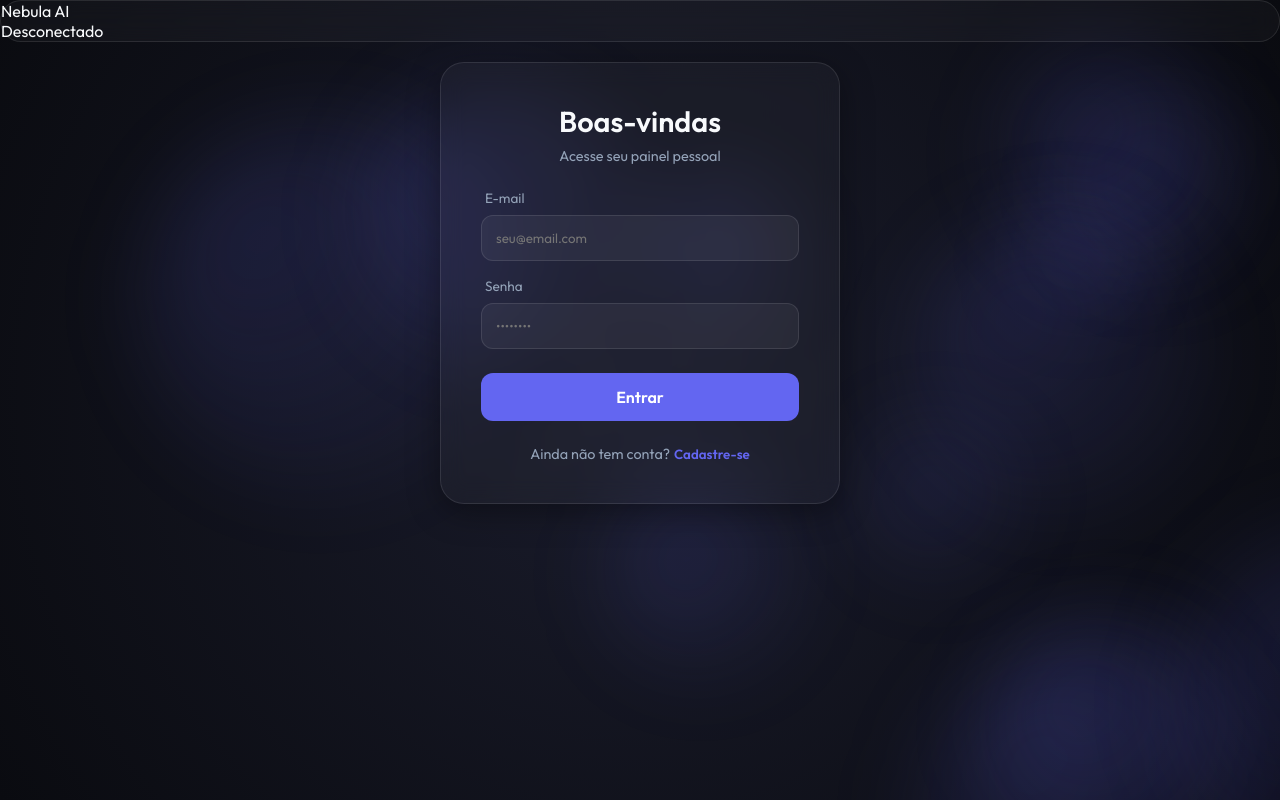
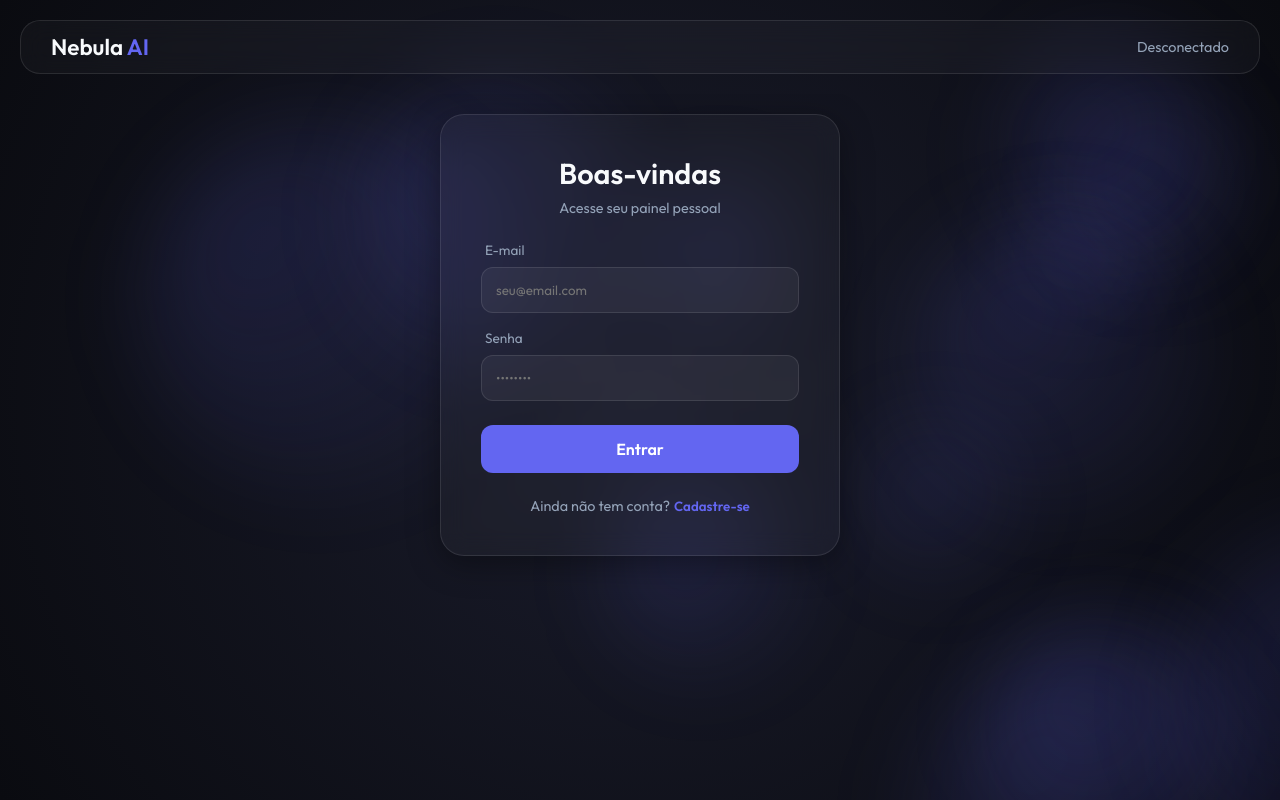
Before and after one commit to tiagoflstudio-oss/nebula, a React (Vite) app: page / in a window 1280 px wide. Built offline with nearby package versions, Linux system fonts and the light colour scheme; no server answers.

Commit message:
fix: restore missing navbar and header styles

```diff
--- a/src/App.css
+++ b/src/App.css
@@ -60,6 +60,76 @@ body {
   overflow: hidden;
 }
 
+/* Navbar */
+.navbar {
+  width: calc(100% - 40px);
+  margin: 20px;
+  padding: 12px 30px;
+  display: flex;
+  align-items: center;
+  justify-content: space-between;
+  border-radius: 20px;
+  z-index: 100;
+}
+
+.nav-brand {
+  font-size: 1.4rem;
+  font-weight: 600;
+  color: var(--text-primary);
+}
+
+.nav-brand span {
+  color: var(--accent-primary);
+}
+
+.nav-links {
+  display: flex;
+  gap: 30px;
+}
+
+.nav-links a {
+  text-decoration: none;
+  color: var(--text-secondary);
+  font-size: 0.95rem;
+  font-weight: 400;
+  transition: all 0.3s;
+}
+
+.nav-links a.active, .nav-links a:hover {
+  color: var(--text-primary);
+}
+
+.nav-user {
+  display: flex;
+  align-items: center;
+  gap: 12px;
+  font-size: 0.9rem;
+  color: var(--text-secondary);
+}
+
+.user-avatar {
+  width: 40px;
+  height: 40px;
+  border-radius: 12px;
+  display: flex;
+  align-items: center;
+  justify-content: center;
+  padding: 8px;
+  flex-shrink: 0;
+  cursor: pointer;
+  transition: all 0.3s;
+}
+
+.user-avatar:hover {
+  background: rgba(255, 255, 255, 0.05);
+  color: var(--accent-primary);
+}
+
+.user-avatar svg {
+  width: 20px;
+  height: 20px;
+}
+
 /* Sidebar */
 .sidebar {
   width: 280px;
@@ -68,7 +138,7 @@ body {
   display: flex;
   flex-direction: column;
   gap: 30px;
-  border-radius: 0; /* Sidebar ocupa a lateral toda */
+  border-radius: 0;
   border-left: none;
   border-top: none;
   border-bottom: none;
@@ -156,6 +226,35 @@ body {
   font-size: 0.85rem;
   color: var(--text-secondary);
   margin-top: 20px;
+}
+
+/* Header */
+header {
+  text-align: center;
+  margin-bottom: 2rem;
+  z-index: 10;
+}
+
+header h1 {
+  font-size: 2.5rem;
+  font-weight: 600;
+  letter-spacing: -1px;
+  background: linear-gradient(to right, #fff, #94a3b8);
+  -webkit-background-clip: text;
+  -webkit-text-fill-color: transparent;
+}
+
+header h1 span {
+  color: var(--accent-primary);
+  -webkit-text-fill-color: var(--accent-primary);
+}
+
+header p {
+  color: var(--text-secondary);
+  font-size: 0.9rem;
+  letter-spacing: 2px;
+  text-transform: uppercase;
+  margin-top: 4px;
 }
 
 /* Chat Layout */
```
